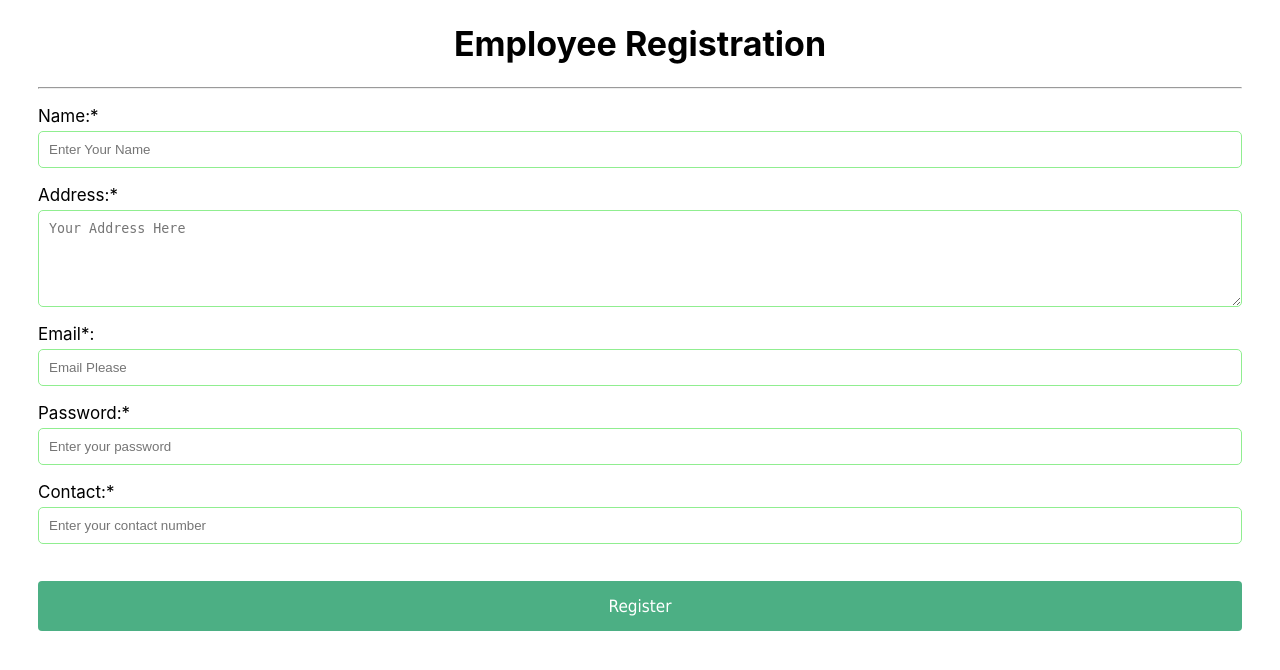
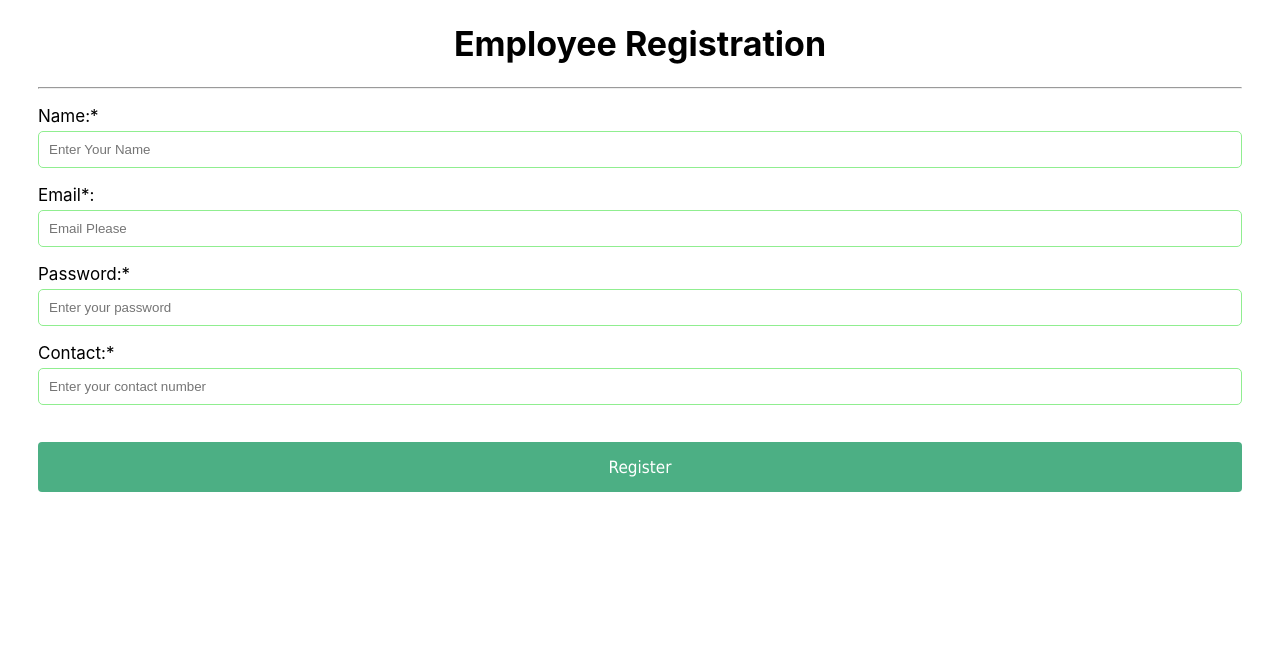
Before and after one commit to deepankarvarma/DayForce-HackX, a Django app: page /login/ in a window 1280 px wide. Shown: the top 670 px of the page. Run offline with Django 3.2, Linux system fonts and the light colour scheme.

Commit message:
register

```diff
--- a/dayforce/dayforce/urls.py
+++ b/dayforce/dayforce/urls.py
@@ -14,7 +14,6 @@
     2. Add a URL to urlpatterns:  path('blog/', include('blog.urls'))
 """
 from django.contrib import admin
-
 from django.urls import path
 from webapp import views
 
--- a/dayforce/template/register.html
+++ b/dayforce/template/register.html
@@ -14,13 +14,11 @@
     <br><input type="text" name="t1" required placeholder="Enter Your Name">
 </p>
 
-<p>
-    Address:* <br>
-    <textarea name="t6" id="" cols="100" rows="5" required placeholder="Your Address Here"></textarea>
 </p>
+
 <p>
     Email*: <br>
-    <input type="email" name="t2 " id="email" required placeholder="Email Please">
+    <input type="email" name="email " id="t2" required placeholder="Email Please">
 </p>
 
 <p>Password:*<br><input type="password" required placeholder="Enter your password" name="t3">
--- a/dayforce/webapp/models.py
+++ b/dayforce/webapp/models.py
@@ -6,7 +6,7 @@
 	email=models.CharField(max_length=50)
 	password=models.CharField(max_length=50)
 	contact=models.CharField(max_length=50)
-	address=models.CharField(max_length=50)
+
 
 
 
--- a/dayforce/webapp/views.py
+++ b/dayforce/webapp/views.py
@@ -34,10 +34,9 @@
 		m=request.POST['t2']
 		i=request.POST['t3']
 		j=request.POST['t4']
-		l=request.POST['t6']
 
 		try:
-			Register.objects.create(name=n,email=m,password=i,contact=j,address=l) ##inser command
+			Register.objects.create(name=n,email=m,password=i,contact=j) ##inser command
 			error="no"
 		except:
 			error="yes"
```
Also changed, not shown: dayforce/db.sqlite3, dayforce/webapp/migrations/0003_remove_register_address.py (added).
